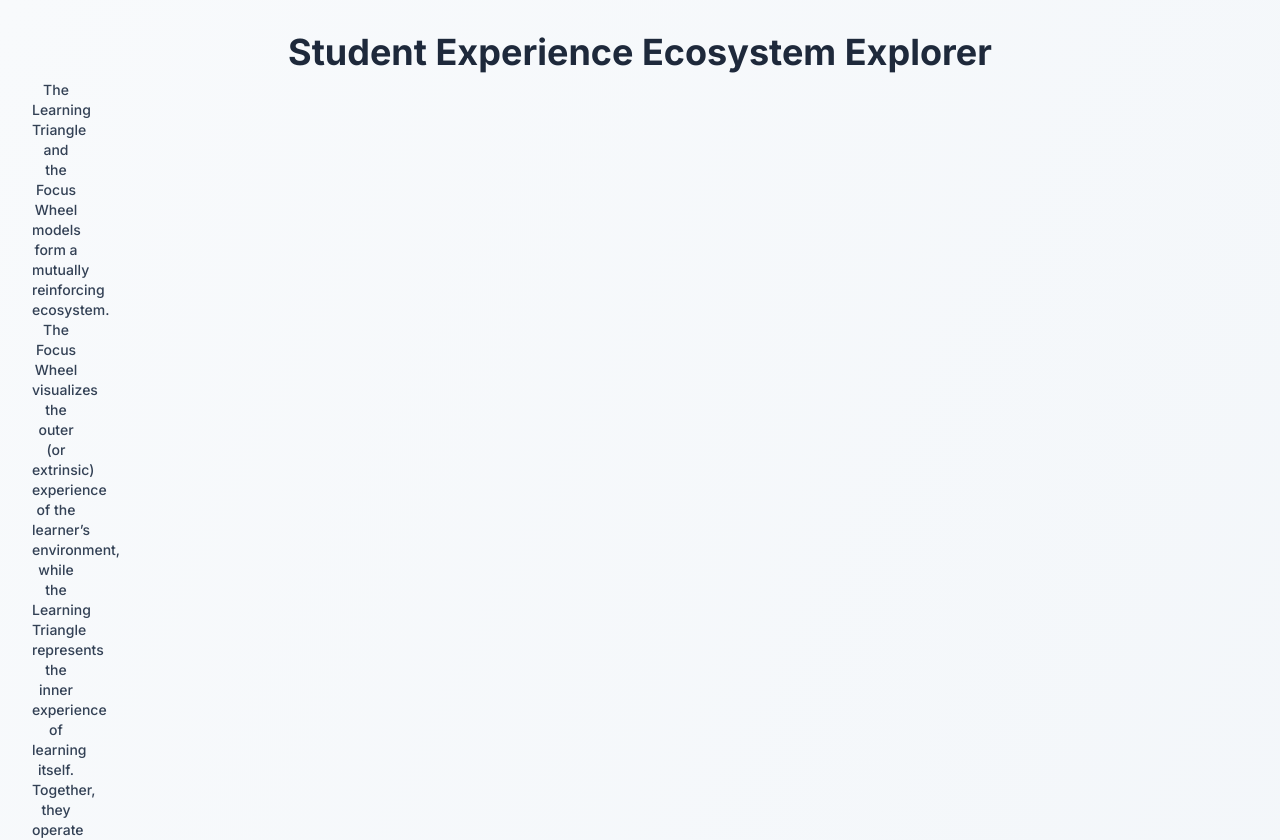
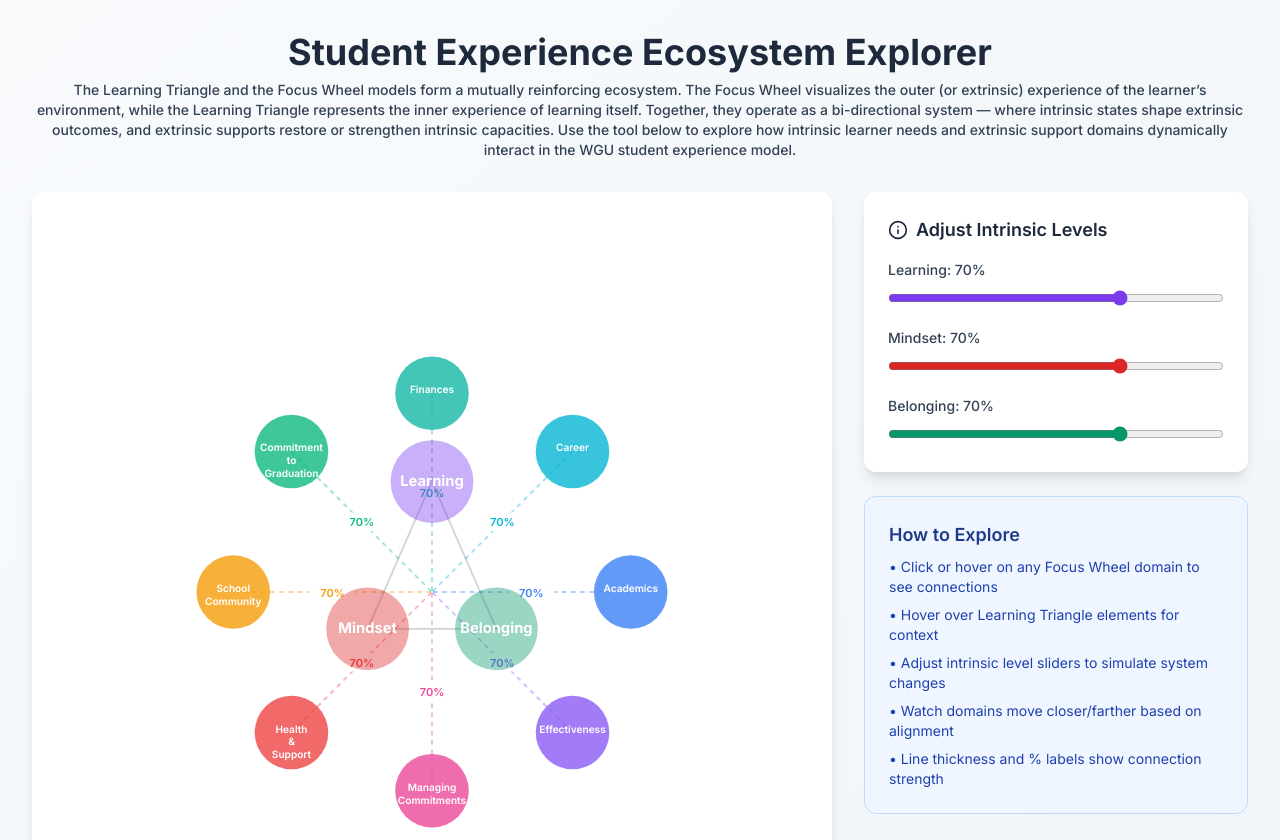
Before and after one commit to eric-hansen-wgu/SEEE-test, a Next.js app: page / in a window 1280 px wide. Shown: the top 840 px of the page. Built offline with nearby package versions, Linux system fonts and the light colour scheme.

Commit message:
Update page.tsx summary

```diff
--- a/src/app/page.tsx
+++ b/src/app/page.tsx
@@ -184,7 +184,7 @@
           <h1 className="text-4xl font-bold text-slate-800 mb-2">
             Student Experience Ecosystem Explorer
           </h1>
-          <p className="text-sm font-medium text-slate-700 w-12">
+          <p className="text-sm font-medium text-slate-700 mb-3">
             The Learning Triangle and the Focus Wheel models form a mutually reinforcing ecosystem. The Focus Wheel visualizes the outer (or extrinsic) experience of the learner’s environment, while the Learning Triangle represents the inner experience of learning itself. Together, they operate as a bi-directional system — where intrinsic states shape extrinsic outcomes, and extrinsic supports restore or strengthen intrinsic capacities. Use the tool below to explore how intrinsic learner needs and extrinsic support domains dynamically interact in the WGU student experience model.
           </p>
         </header>
```
